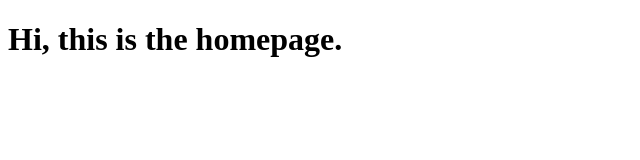
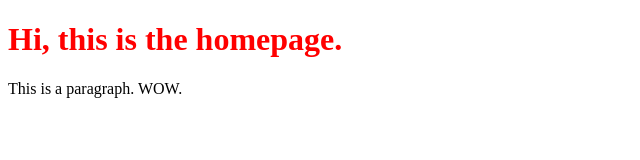
Before and after one commit to lacey5149/git_exercise, a plain HTML site: page index.html in a window 1280 px wide. Shown: the whole page, without its empty margins (0-640 px from the left). Drawn offline with Linux system fonts and the light colour scheme; files that its build step writes are made by us from their sources.

Commit message:
updated paragraph added style sheet

```diff
--- a/assets/stylesheets/style.css
+++ b/assets/stylesheets/style.css
@@ -0,0 +1,3 @@
+h1 {
+	color: red;
+}
--- a/index.html
+++ b/index.html
@@ -2,9 +2,13 @@
 <!DOCTYPE html>
 <html>
 <head>
+	<link rel="stylesheet" href="style.css">
 	<title></title>
 </head>
 <body>
-<h1>Hi, this is the homepage.</h1>
+	<h1>Hi, this is the homepage.</h1>
+	<p>
+		This is a paragraph.  WOW.
+	</p>
 </body>
 </html>
```
